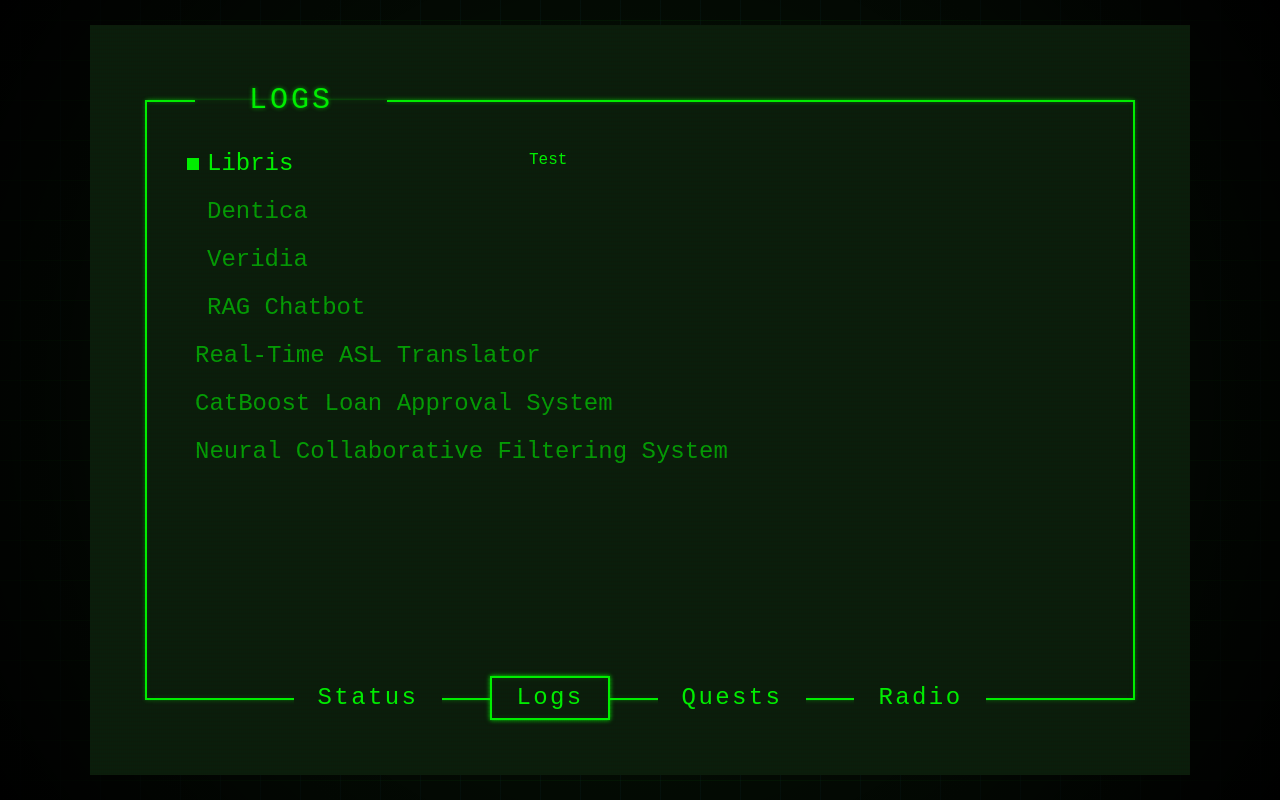
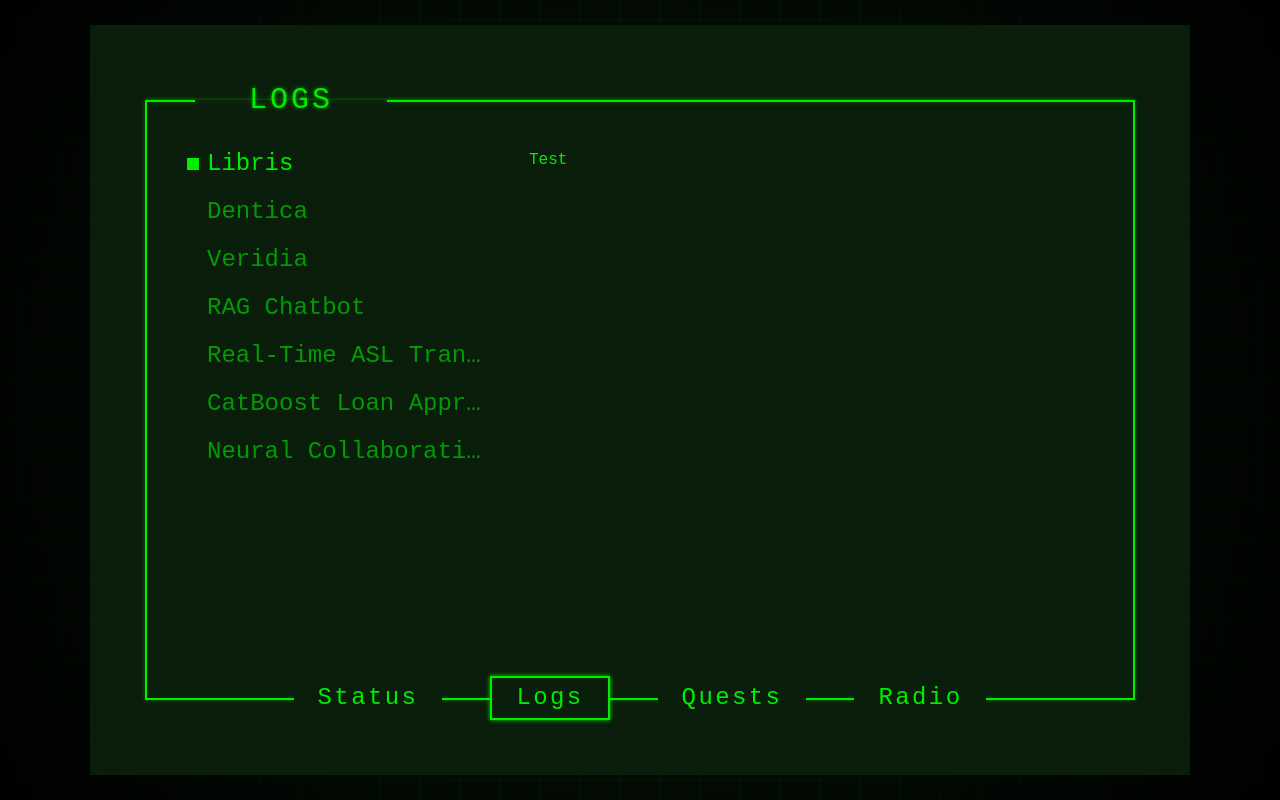
Before and after one commit to Ordinary33/web-portfolio, a React (Vite) app: page / in a window 1280 px wide. Both pictures are taken after a click on the button "Logs". Built offline with nearby package versions, Linux system fonts and the light colour scheme; a web font is replaced by a local one.

Commit message:
style: Added scrolling effect to project items.

```diff
--- a/src/pages/Logs.jsx
+++ b/src/pages/Logs.jsx
@@ -1,5 +1,49 @@
-import { useState } from "react"
+import { useState, useRef } from "react"
 import projectsData from "../data/projects"
+
+const TabItem = ({ name, isActive, onClick }) => {
+    const [isHovered, setIsHovered] = useState(false);
+    const [isOverflowing, setIsOverflowing] = useState(false);
+
+    const textRef = useRef(null);
+
+    const handleMouseEnter = () => {
+        setIsHovered(true);
+
+        if (textRef.current) {
+            setIsOverflowing(textRef.current.scrollWidth > textRef.current.clientWidth);
+        }
+    };
+
+    return (
+        <div
+            onClick={onClick}
+            onMouseEnter={handleMouseEnter}
+            onMouseLeave={() => setIsHovered(false)}
+            className={`flex w-full overflow-hidden cursor-pointer items-center justify-center lg:justify-start gap-2 hover:drop-shadow-text-glow shrink-0 ${
+                isActive ? 'opacity-100' : 'opacity-60 hover:opacity-100'
+            }`}
+        >
+            <div className={`hidden shrink-0 lg:block h-3 w-3 ${isActive ? 'bg-pip-green' : 'bg-transparent'}`}></div>
+
+            <div className="flex-1 overflow-hidden">
+                {isHovered && isOverflowing ? (
+                    <marquee scrollamount="5" className="whitespace-nowrap">
+                        {name}
+                    </marquee>
+                ) : (
+                    <span
+                        ref={textRef}
+                        className="block truncate whitespace-nowrap"
+                    >
+                        {name}
+                    </span>
+                )}
+            </div>
+        </div>
+    );
+};
+
 export default function Logs() {
 
     const [activeSection, setActiveSection] = useState('Libris')
@@ -24,15 +68,13 @@ export default function Logs() {
 
                     <div className="flex w-full flex-row lg:flex-col overflow-x-auto no-scrollbar lg:overflow-visible gap-4 text-lg lg:text-2xl whitespace-nowrap">
                         {projectsData.map(project => (
-                            <div
-                                key={project.name}
-                                onClick={() => setActiveSection(project.name)}
-                                className={`flex cursor-pointer items-center justify-center lg:justify-start gap-2 hover:drop-shadow-text-glow shrink-0 ${activeSection === project.name ? 'opacity-100' : 'opacity-60 hover:opacity-100'}`}
-                            >
-                                <div  className={`hidden lg:block h-3 w-3 ${activeSection === project.name ? 'bg-pip-green' : 'bg-transparent'}`}></div>
-                                    {project.name}
-                                </div>
-                        ))}
+                                <TabItem
+                                    key={project.name}
+                                    name={project.name}
+                                    isActive={activeSection === project.name}
+                                    onClick={() => setActiveSection(project.name)}
+                                />
+                            ))}
                     </div>
                 </div>
 
```
